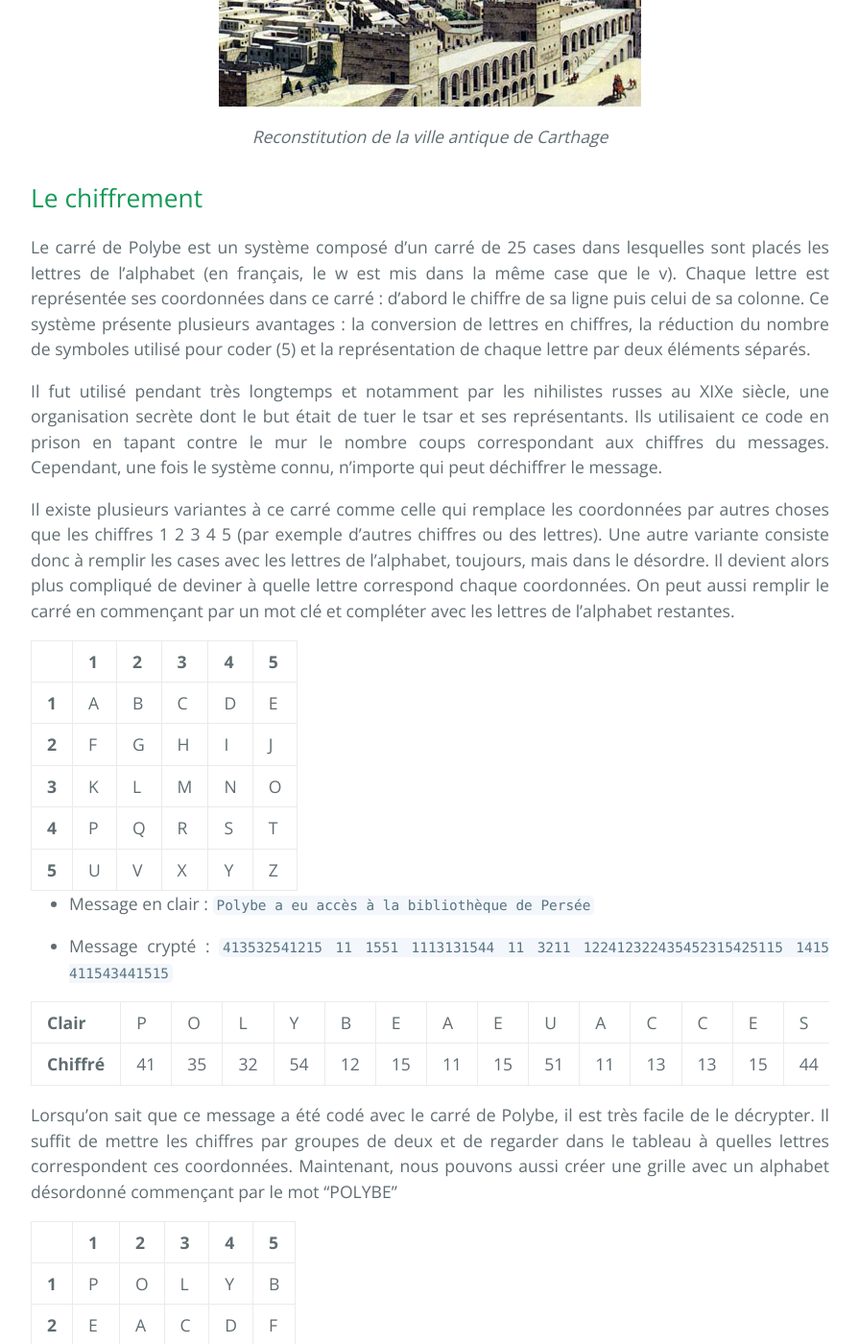
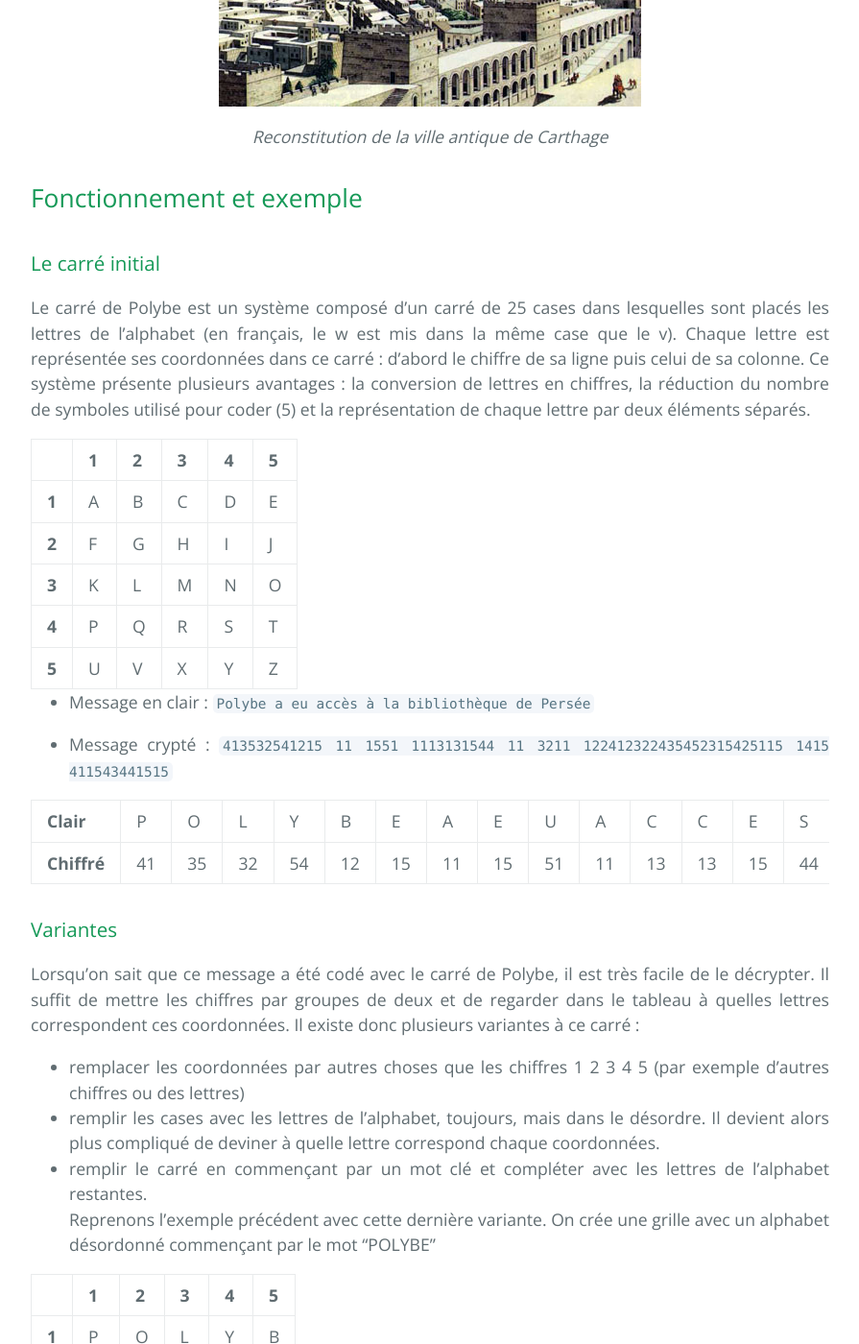
Before and after one commit to SamuelGallay/CryptoTPE, a Jekyll site: the page built from pages/1_Antiquite/2_polybe.md, in a window 1280 px wide and 1400 px high, scrolled down 1915 px. Shown: the whole window at 96% size, without its empty margins (192-1087 px from the left). Built offline with Jekyll 4.4.1, drawn with Linux system fonts in a browser that asks for light colours; our own code applies the rules of GitHub Pages for plain Markdown files; some of the changed text lies outside the part shown.

Commit message:
réorganisation

```diff
--- a/pages/1_Antiquite/2_polybe.md
+++ b/pages/1_Antiquite/2_polybe.md
@@ -26,14 +26,11 @@ Elle marque la fin d’un siège de trois ans ayant débuté en 149 av. J-C et l
 <img src="{{ "/assets/1_Antiquite/carthage.jpg" | relative_url }}" alt="Carthage" style="margin: 0 auto;display: block;"/>
 <p align="center"> <em>Reconstitution de la ville antique de Carthage</em> </p>
 
-## Le chiffrement
+## Fonctionnement et exemple
+
+### Le carré initial
 
 Le carré de Polybe est un système composé d’un carré de 25 cases dans lesquelles sont placés les lettres de l’alphabet (en français, le w est mis dans la même case que le v). Chaque lettre est représentée ses coordonnées dans ce carré : d’abord le chiffre de sa ligne puis celui de sa colonne. Ce système présente plusieurs avantages : la conversion de lettres en chiffres, la réduction du nombre de symboles utilisé pour coder (5) et la représentation de chaque lettre par deux éléments séparés.
-
-Il fut utilisé pendant très longtemps et notamment par les nihilistes russes au XIXe siècle, une organisation secrète dont le but était de tuer le tsar et ses représentants. Ils utilisaient ce code en prison en tapant contre le mur le nombre coups correspondant aux chiffres du messages. Cependant, une fois le système connu, n’importe qui peut déchiffrer le message.
-
-Il existe plusieurs variantes à ce carré comme celle qui remplace les coordonnées par autres choses que les chiffres 1 2 3 4 5 (par exemple d’autres chiffres ou des lettres). Une autre variante consiste donc à remplir les cases avec les lettres de l’alphabet, toujours, mais dans le désordre. Il devient alors plus compliqué de deviner à quelle lettre correspond chaque coordonnées. On peut aussi remplir le carré en commençant par un mot clé et compléter avec les lettres de l’alphabet restantes.
-
 
 |       | 1 | 2 | 3 | 4 | 5 |
 |-------|---|---|---|---|---|
@@ -51,9 +48,15 @@ Il existe plusieurs variantes à ce carré comme celle qui remplace les coordonn
 | **Clair**   | P  | O  | L  | Y  | B  | E  | A  | E  | U  | A  | C  | C  | E  | S  |
 | **Chiffré** | 41 | 35 | 32 | 54 | 12 | 15 | 11 | 15 | 51 | 11 | 13 | 13 | 15 | 44 |
 
+### Variantes
 
 Lorsqu’on sait que ce message a été codé avec le carré de Polybe, il est très facile de le décrypter. Il suffit de mettre les chiffres par groupes de deux et de regarder dans le tableau à quelles lettres correspondent ces coordonnées.
-Maintenant, nous pouvons aussi créer une grille avec un alphabet désordonné commençant par le mot “POLYBE”
+Il existe donc plusieurs variantes à ce carré :
+* remplacer les coordonnées par autres choses que les chiffres 1 2 3 4 5 (par exemple d’autres chiffres ou des lettres)
+*  remplir les cases avec les lettres de l’alphabet, toujours, mais dans le désordre. Il devient alors plus compliqué de deviner à quelle lettre correspond chaque coordonnées.
+* remplir le carré en commençant par un mot clé et compléter avec les lettres de l’alphabet restantes. \\
+Reprenons l'exemple précédent avec cette dernière variante.
+On crée une grille avec un alphabet désordonné commençant par le mot “POLYBE”
 
 |       | 1 | 2 | 3 | 4 | 5 |
 |-------|---|---|---|---|---|
```
Also changed, not shown: other parts of pages/1_Antiquite/2_polybe.md (+1 -1 lines).
